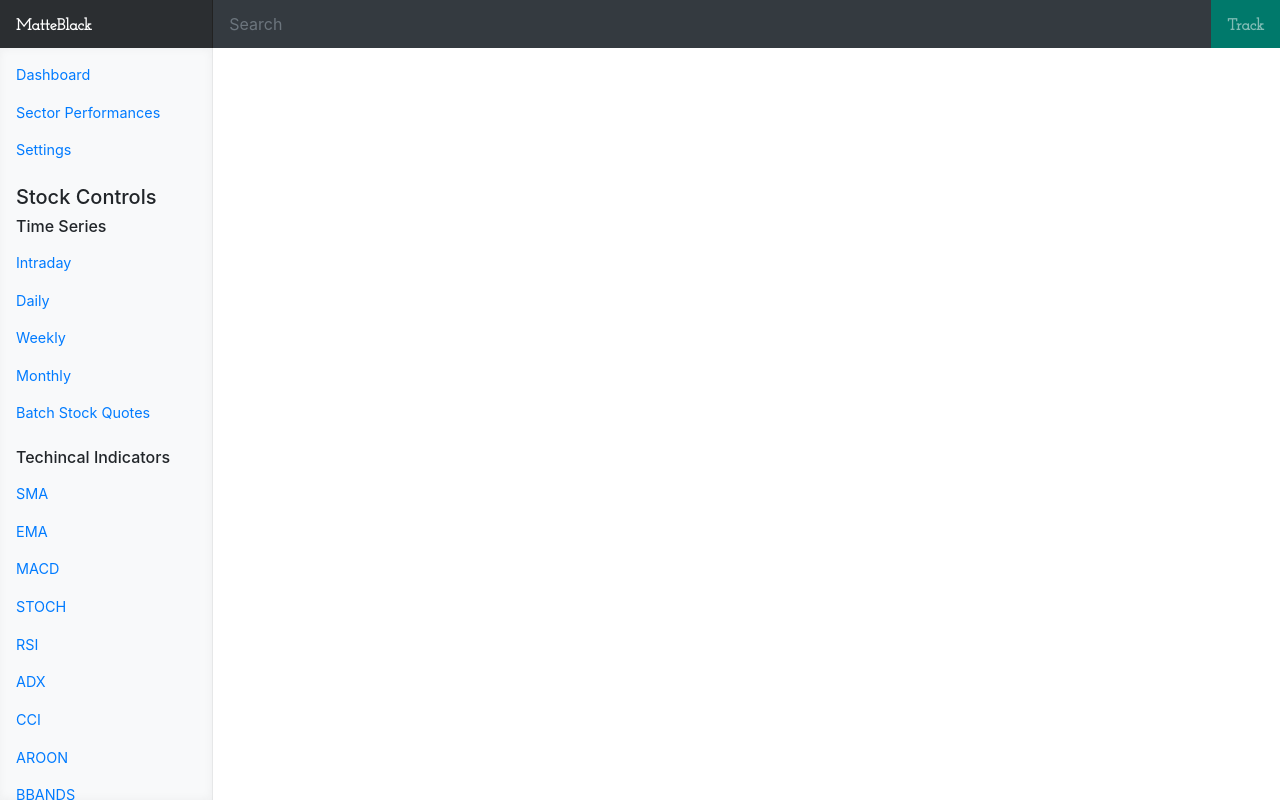
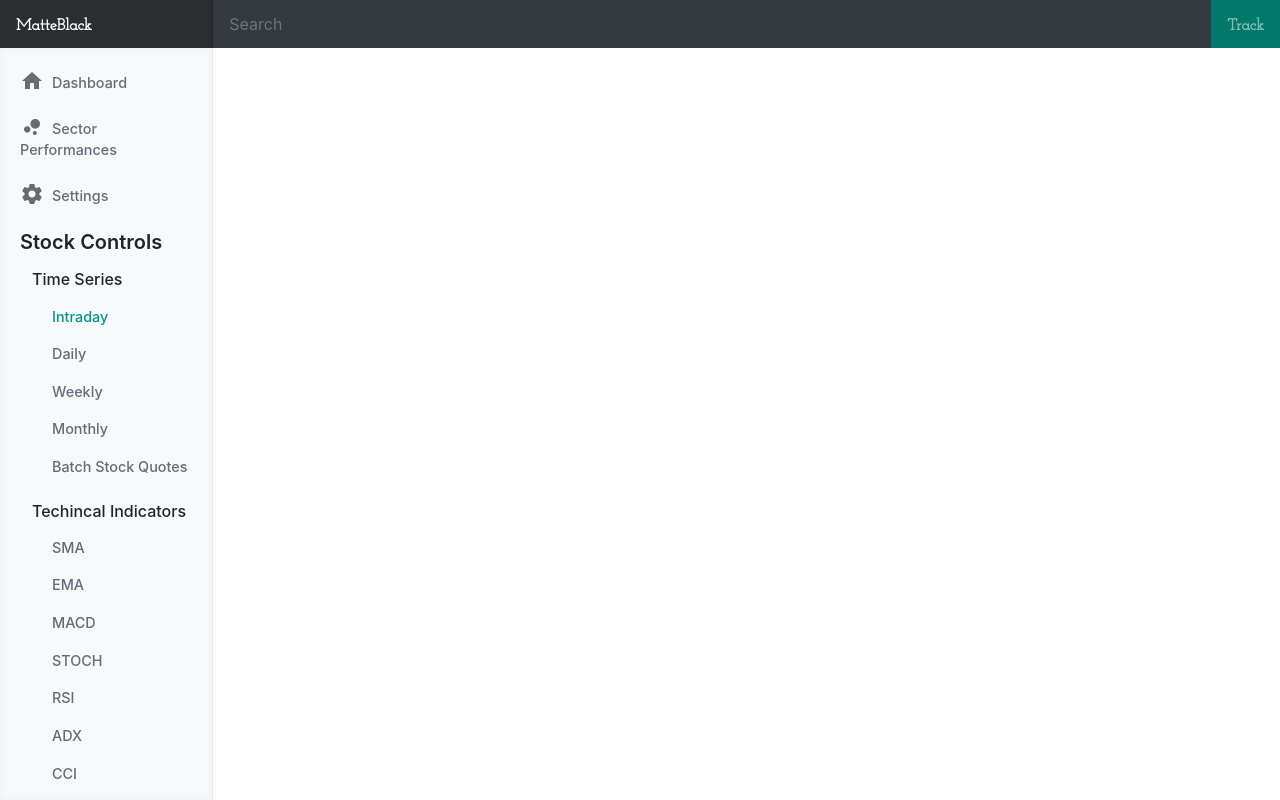
Before and after one commit to ishaansaxena/MatteBlack, a Django app: template server/templates/stocks/stock.html in a window 1280 px wide. Run offline with Django 3.2, Linux system fonts and the light colour scheme; the template is opened without the code that fills it, so the values that code supplies are empty; some libraries are stand-ins or nearby versions.

Commit message:
Add sidebar styles

```diff
--- a/server/static/css/dashboard.css
+++ b/server/static/css/dashboard.css
@@ -47,13 +47,32 @@ body {
     position: sticky;
     top: 0;
     height: calc(100vh - 3rem);
-    padding-top: 0.5rem;
+    padding: 0.5rem 0.25rem 0 0.25rem;
     overflow-x: hidden;
     overflow-y: auto;
     box-shadow: inset -1px 0 10px rgba(34, 34, 34, 0.05); }
     .sidebar .sidebar-sticky .nav {
       margin-bottom: 1rem; }
-    .sidebar .sidebar-sticky .sidebar-heading {
-      padding-left: 1rem; }
+    .sidebar .sidebar-sticky .nav-link {
+      font-size: 0.9rem;
+      font-weight: 500;
+      color: #626d78; }
+      .sidebar .sidebar-sticky .nav-link:hover {
+        color: #1d2124; }
+      .sidebar .sidebar-sticky .nav-link.active {
+        font-weight: 500;
+        color: #009688; }
+    .sidebar .sidebar-sticky .no-icon .nav-link {
+      margin-left: 2rem; }
+    .sidebar .sidebar-sticky .material-icons {
+      width: 2rem;
+      transform: translateY(0.3rem); }
+  .sidebar .sidebar-heading {
+    padding-left: 1rem; }
+    .sidebar .sidebar-heading.h5 {
+      margin-bottom: 1rem;
+      font-weight: 600; }
+    .sidebar .sidebar-heading.indent {
+      margin-left: 0.75rem; }
 
 /*# sourceMappingURL=dashboard.css.map */
--- a/server/static/css/index.css
+++ b/server/static/css/index.css
@@ -31,8 +31,9 @@ body {
     transform: translate(-50%, -40%); }
     .view-front .content .description {
       color: #FFFFFF;
-      font-size: 1rem;
-      line-height: 1.5; }
+      font-size: 1.25rem;
+      font-weight: 300;
+      line-height: 1.75; }
     .view-front .content .btn {
       margin-top: 1rem; }
 
--- a/server/static/sass/dashboard.sass
+++ b/server/static/sass/dashboard.sass
@@ -46,7 +46,7 @@ body
         position: sticky
         top: 0
         height: calc(100vh - 3rem)
-        padding-top: 0.5rem
+        padding: 0.5rem 0.25rem 0 0.25rem
         overflow-x: hidden
         overflow-y: auto
         box-shadow: inset -1px 0 10px rgba($black, 0.05)
@@ -54,5 +54,32 @@ body
         .nav
             margin-bottom: 1rem
 
-        .sidebar-heading
-            padding-left: 1rem
+        .nav-link
+            font-size: 0.9rem
+            font-weight: 500
+            color: lighten(#343a40, 20%)
+
+            &:hover
+                color: darken(#343a40, 10%)
+
+            &.active
+                font-weight: 500
+                color: $A100
+
+        .no-icon
+            .nav-link
+                margin-left: 2rem
+
+        .material-icons
+            width: 2rem
+            transform: translateY(0.3rem)
+
+    .sidebar-heading
+        padding-left: 1rem
+
+        &.h5
+            margin-bottom: 1rem
+            font-weight: 600
+
+        &.indent
+            margin-left: 0.75rem
--- a/server/static/sass/index.sass
+++ b/server/static/sass/index.sass
@@ -31,8 +31,9 @@ body
         .description
             @extend .jo-sans
             color: $white
-            font-size: 1rem
-            line-height: 1.5
+            font-size: 1.25rem
+            font-weight: 300
+            line-height: 1.75
 
         .btn
             margin-top: 1rem
--- a/server/templates/dashboard.html
+++ b/server/templates/dashboard.html
@@ -15,6 +15,7 @@
         <!-- Resources [External] -->
         <link rel="stylesheet" href="{% static '/css/bootstrap.min.css' %}">
         <script type="text/javascript" href="{% static '/js/bootstrap.min.js' %}"></script>
+        <link href="https://fonts.googleapis.com/icon?family=Material+Icons" rel="stylesheet">
 
         <!-- Reources [Internal] -->
         <link rel="stylesheet" href="{% static '/css/dashboard.css' %}">
@@ -35,13 +36,15 @@
                 <nav class="col-md-3 col-lg-2 d-none d-md-block bg-light sidebar">
                     <div class="sidebar-sticky">
                         <ul class="nav flex-column">
-                            <li class="nav-item"><a class="nav-link" href="#">Dashboard</a></li>
-                            <!-- <li class="nav-item"><a class="nav-link" href="#">Stocks</a></li> -->
-                            <!-- <li class="nav-item"><a class="nav-link" href="#">Crypto</a></li> -->
-                            <!-- <li class="nav-item"><a class="nav-link" href="#">Forex</a></li> -->
-                            <li class="nav-item"><a class="nav-link" href="#">Sector Performances</a></li>
-                            <!-- <li class="nav-item"><a class="nav-link" href="#">Tracked Symbols</a></li> -->
-                            <li class="nav-item"><a class="nav-link" href="#">Settings</a></li>
+                            <li class="nav-item">
+                                <a class="nav-link" href="#"><i class="material-icons">home</i>Dashboard</a>
+                            </li>
+                            <li class="nav-item">
+                                <a class="nav-link" href="#"><i class="material-icons">bubble_chart</i>Sector Performances</a>
+                            </li>
+                            <li class="nav-item">
+                                <a class="nav-link" href="#"><i class="material-icons">settings</i>Settings</a>
+                            </li>
                         </ul>
                         {% block sidebar %}{% endblock %}
                     </div>
--- a/server/templates/stocks/index.html
+++ b/server/templates/stocks/index.html
@@ -17,8 +17,9 @@
 {% endblock %}
 
 {% block sidebar %}
-<div class="sidebar-heading h6">Tracked Symbols</div>
-<ul class="nav flex-column">
+    <!-- For s:index -->
+    <div class="sidebar-heading h6 indent">Tracked Symbols</div>
+    <ul class="nav flex-column no-icon">
         <li class="nav-item"><a class="nav-link" href="#">GOOG</a></li>
         <li class="nav-item"><a class="nav-link" href="#">MSFT</a></li>
         <li class="nav-item"><a class="nav-link" href="#">APLL</a></li>
--- a/server/templates/stocks/stock.html
+++ b/server/templates/stocks/stock.html
@@ -19,16 +19,16 @@
 {% block sidebar %}
     <!-- For s:stock -->
     <div class="sidebar-heading h5">Stock Controls</div>
-    <div class="sidebar-heading h6">Time Series</div>
-    <ul class="nav flex-column">
+    <div class="sidebar-heading h6 indent">Time Series</div>
+    <ul class="nav flex-column no-icon">
         <li class="nav-item"><a class="nav-link active" href="#">Intraday</a></li>
         <li class="nav-item"><a class="nav-link" href="#">Daily</a></li>
         <li class="nav-item"><a class="nav-link" href="#">Weekly</a></li>
         <li class="nav-item"><a class="nav-link" href="#">Monthly</a></li>
         <li class="nav-item"><a class="nav-link" href="#">Batch Stock Quotes</a></li>
     </ul>
-    <div class="sidebar-heading h6">Techincal Indicators</div>
-    <ul class="nav flex-column">
+    <div class="sidebar-heading h6 indent">Techincal Indicators</div>
+    <ul class="nav flex-column no-icon">
         <li class="nav-item"><a class="nav-link" href="#">SMA</a></li>
         <li class="nav-item"><a class="nav-link" href="#">EMA</a></li>
         <li class="nav-item"><a class="nav-link" href="#">MACD</a></li>
```
Also changed, not shown: server/templates/index.html (+7 -1 lines), 2 other files. Lines whose indentation alone changed are shown as unchanged.
